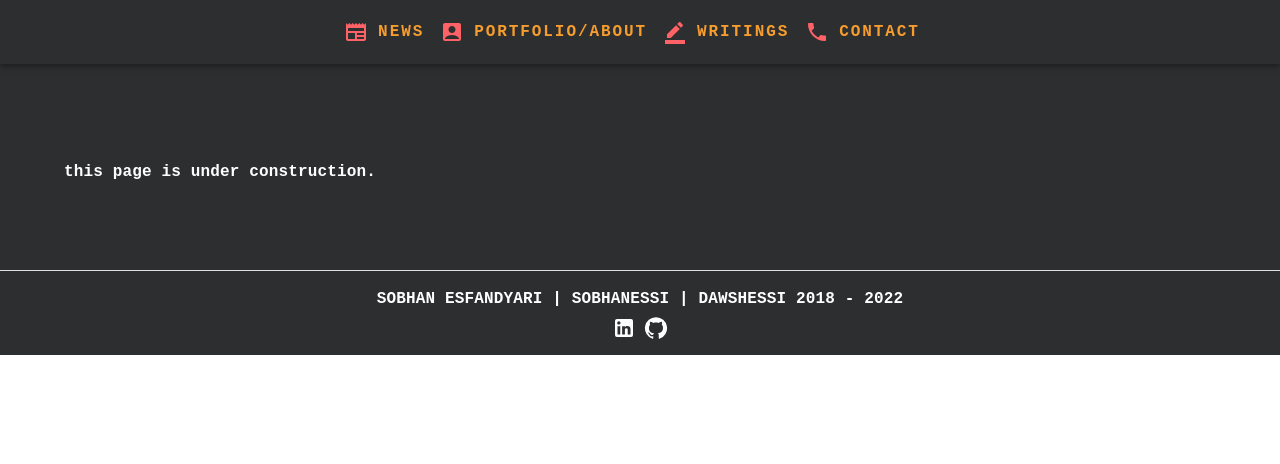
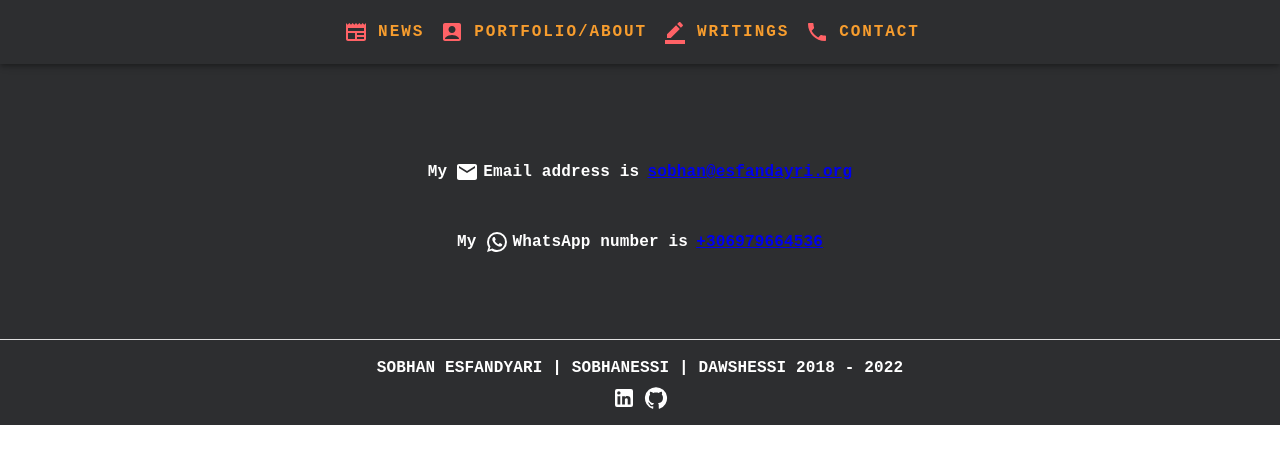
Before and after one commit to sobhanessi/sobhanessi.github.io, a Next.js app: page /contact in a window 1280 px wide. Shown: the top 464 px of the page. Built offline with nearby package versions, Linux system fonts and the light colour scheme; a small style sheet from the web is missing.

Commit message:
working on the contact page

```diff
--- a/pages/contact.tsx
+++ b/pages/contact.tsx
@@ -3,7 +3,10 @@ import { Grid, Typography } from "@mui/material";
 import { FONT_FAMILY, MAIN_COLOR } from "../public/theme/theme";
 import Footer from "./components/Footer";
 import Head from "next/head";
+import Link from "next/link";
+import MailIcon from "@mui/icons-material/Mail";
 import Navbar from "./components/Navbar";
+import WhatsAppIcon from "@mui/icons-material/WhatsApp";
 
 export default function contact(): JSX.Element {
   // have to work on this file in order to make this page
@@ -18,13 +21,18 @@ export default function contact(): JSX.Element {
         <title>Sobhan Esfandyari Contact Info</title>
         <meta name="description" content="sobhan esfandyari contact info" />
         <meta name="author" content="Sobhan Esfandyari" />
-        <meta name="keywords" content="contact, info, id, account" />
+        <meta
+          name="keywords"
+          content="sobhan esfandyari email, sobhan esfandyari whatsapp number"
+        />
         <meta charSet="UTF-8" />
       </Head>
       <Navbar />
       <Grid
         container
         sx={{
+          display: "flex",
+          flexDirection: "column",
           backgroundColor: MAIN_COLOR,
           width: "100%",
           pt: 10,
@@ -45,7 +53,43 @@ export default function contact(): JSX.Element {
             fontWeight: "bold",
           }}
         >
-          this page is under construction.
+          <span
+            style={{ display: "flex", flexDirection: "row", marginRight: 8 }}
+          >
+            My <MailIcon sx={{ mr: 0.5, ml: 1 }} /> Email address is{" "}
+          </span>
+          <span>
+            <Link href="mailto:sobhan@esfandyari.org">
+              sobhan@esfandayri.org
+            </Link>
+          </span>
+        </Typography>
+        <Typography
+          pt={5}
+          gutterBottom
+          sx={{
+            color: "white",
+            display: "flex",
+            alignItems: "center",
+            justifyContent: "center",
+            fontFamily: FONT_FAMILY,
+            fontWeight: "bold",
+          }}
+        >
+          <span
+            style={{ display: "flex", flexDirection: "row", marginRight: 8 }}
+          >
+            My <WhatsAppIcon sx={{ ml: 1, mr: 0.5 }} /> WhatsApp number is
+            {"  "}
+          </span>
+          <span style={{ color: "green", textDecoration: "none" }}>
+            <Link
+              href="https://wa.me/306979664536"
+              style={{ textDecoration: "none" }}
+            >
+              +306979664536
+            </Link>
+          </span>
         </Typography>
       </Grid>
       <Footer />
```
